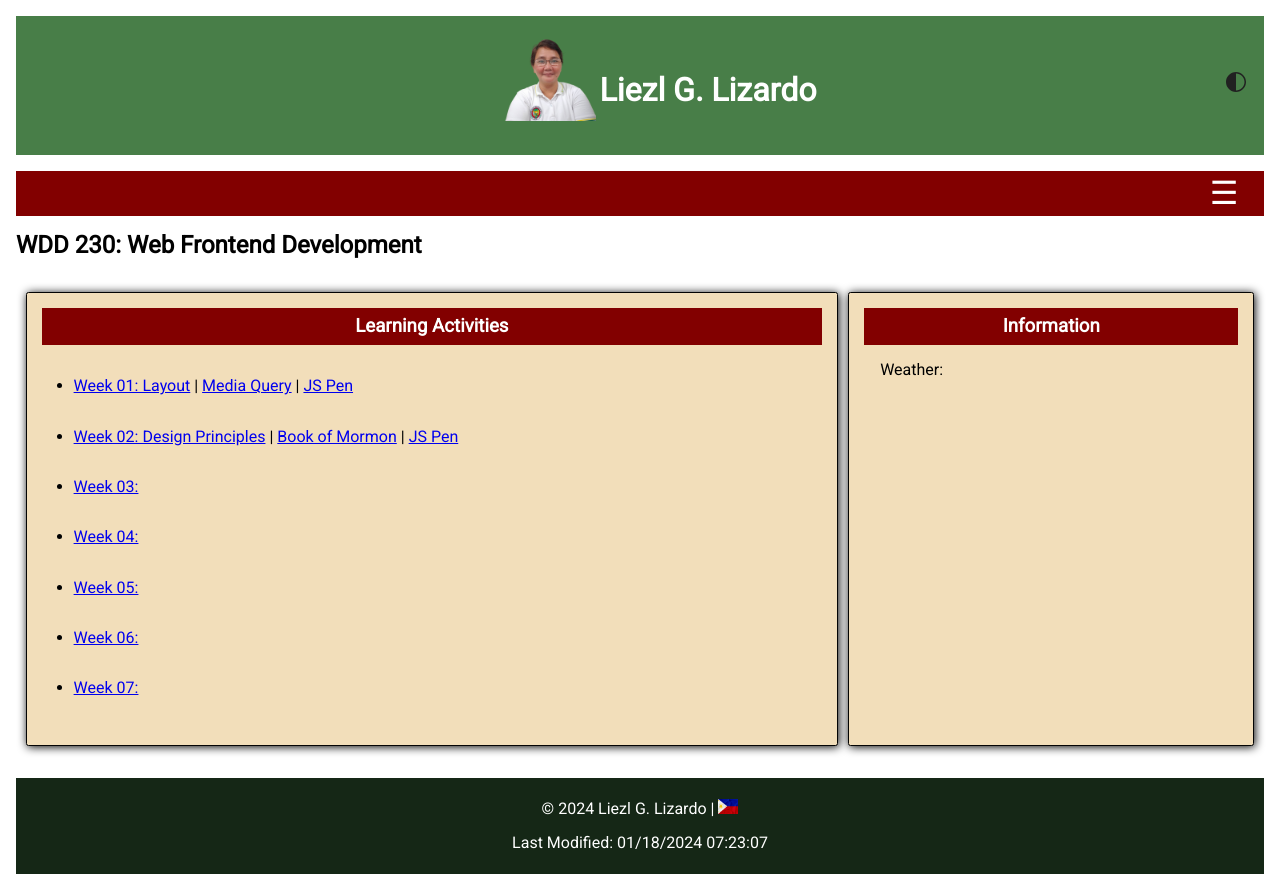
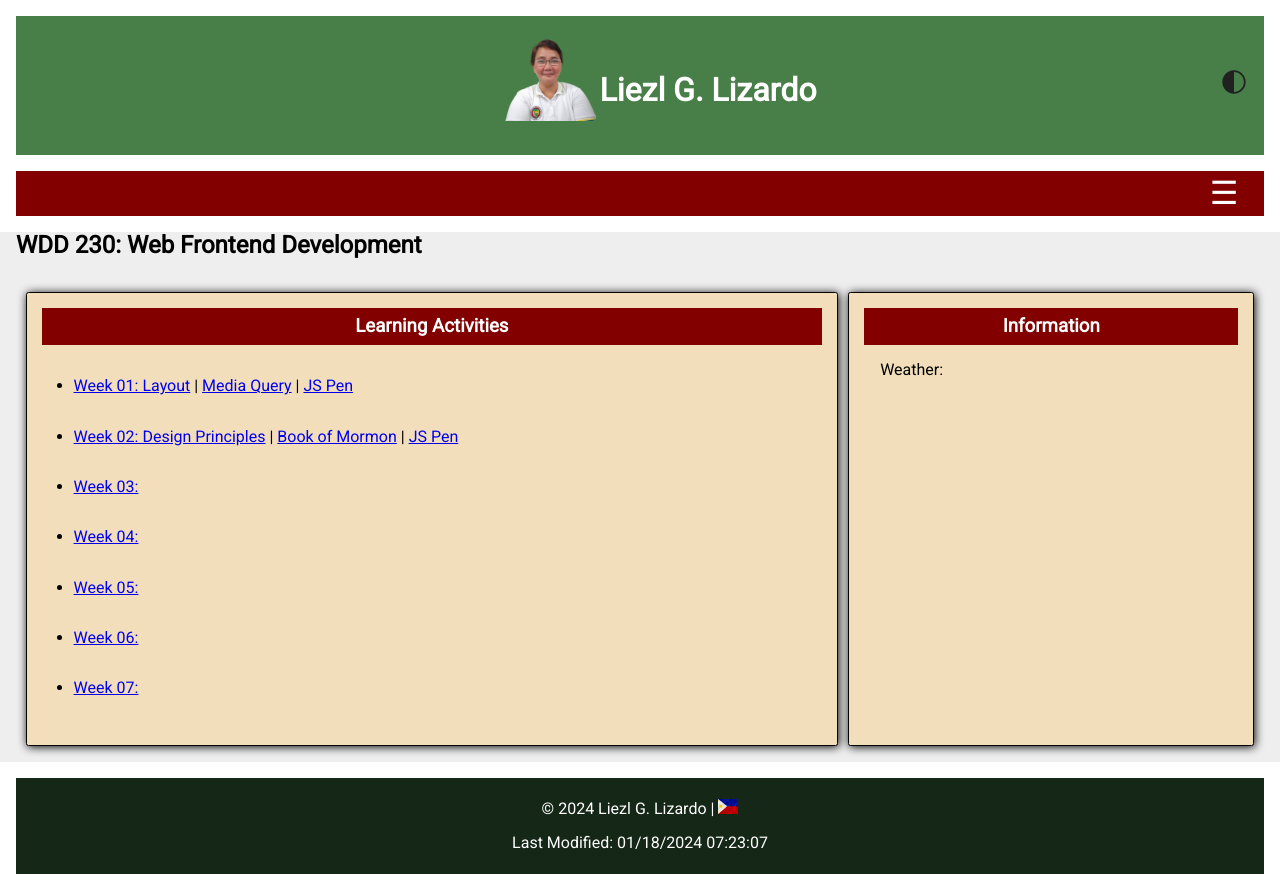
Before and after one commit to liezl76/wdd230, a plain HTML site: page index.html in a window 1280 px wide. Both pictures are taken after a click on the picture 1236 px from the left and 82 px from the top of the page. Drawn offline with nearby package versions, Linux system fonts and the light colour scheme.

Commit message:
edit darkMode.js

```diff
--- a/index.html
+++ b/index.html
@@ -22,7 +22,7 @@
 <body>
     <header>
         <div>
-            <img src="images/dark.svg" id="darkBtn" alt="dark mode">
+            <img src="images/dark.svg" id="mode" alt="dark mode">
         </div>
         <div>
             <img src="images/profile.png" alt="Liezl Lizardo Profile">
--- a/scripts/darkMode.js
+++ b/scripts/darkMode.js
@@ -1,5 +1,14 @@
-const hamburgerElement = document.querySelector('#darkBtn');
+const modeButton = document.querySelector("#mode");
+const main = document.querySelector("main");
 
-myBtn.addEventListener('click', () => {
-    main.classList.toggle('dark');
+modeButton.addEventListener("click", () => {
+	if (modeButton.textContent.includes("🕶️")) {
+		main.style.background = "#000";
+		main.style.color = "#fff";
+		modeButton.textContent = "🔆";
+	} else {
+		main.style.background = "#eee";
+		main.style.color = "#000";
+		modeButton.textContent = "🕶️";
+	}
 });
--- a/styles/base.css
+++ b/styles/base.css
@@ -24,12 +24,11 @@ header img {
 	height: 100px;
 }
 
-#darkBtn {
+#mode {
     position: absolute;
     top: 1rem;
     right: 1rem;
-    width: 24px;
-    background-color: #487e48;
+    width: 28px;
     cursor: pointer;
 }
 
```
